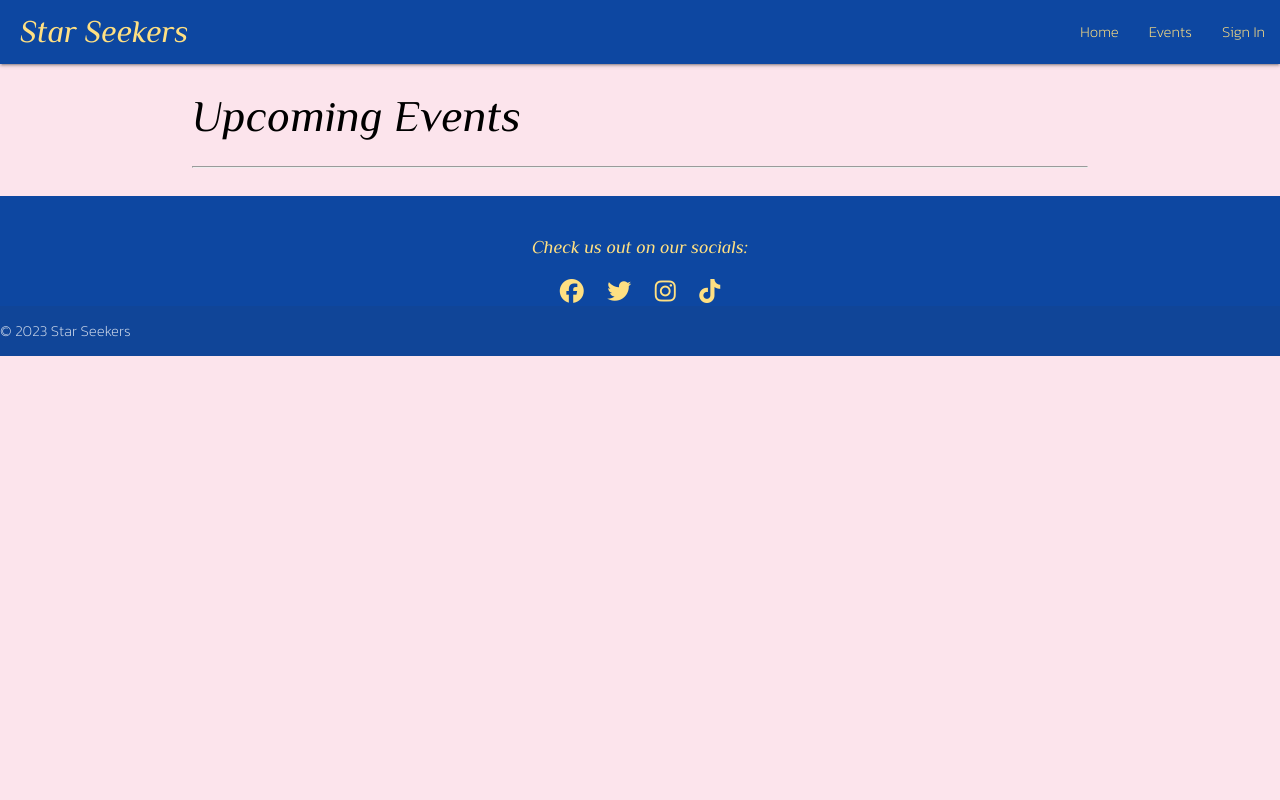
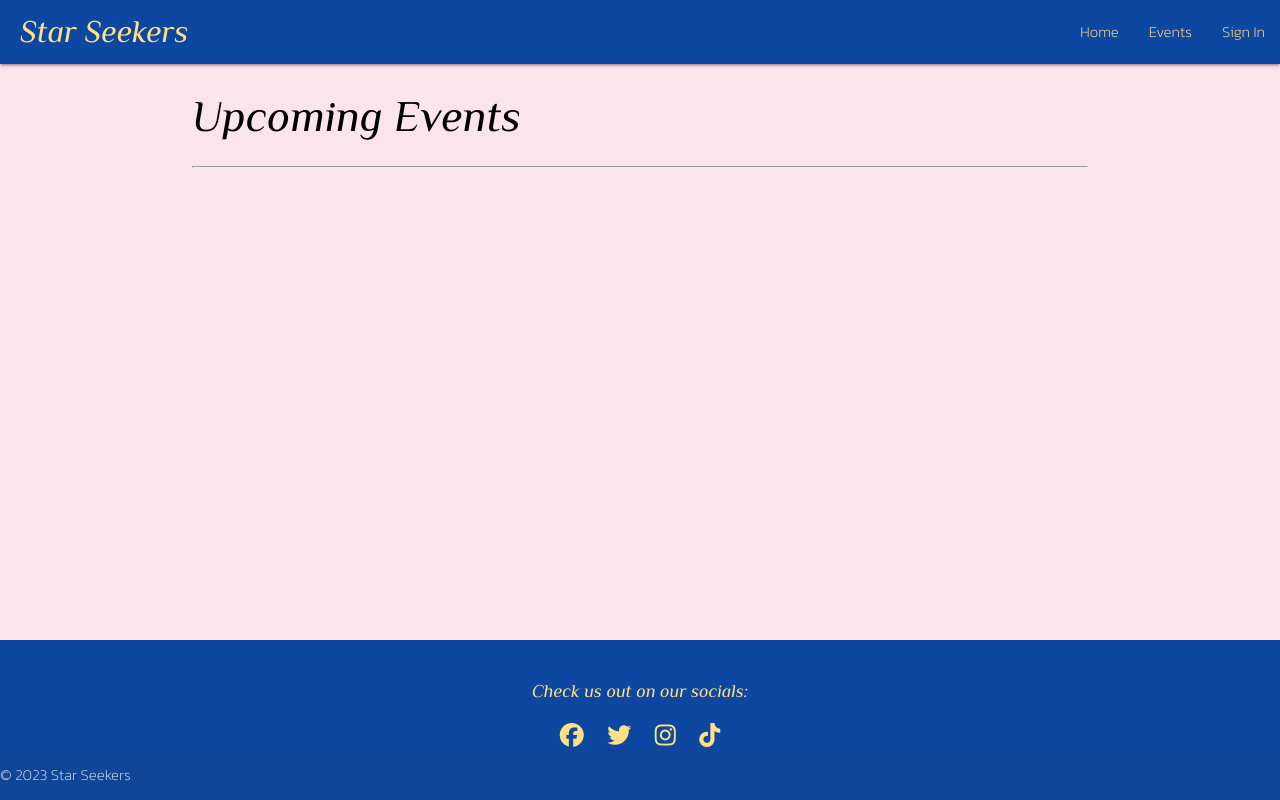
Before and after one commit to Shabucky1812/star-seekers, a Django app: page /events/ in a window 1280 px wide. Run offline with Django 4.2, Linux system fonts and the light colour scheme; data that the repository does not hold is empty; some libraries are stand-ins or nearby versions.

Commit message:
Make footer stick to the bottom of page

```diff
--- a/static/css/style.css
+++ b/static/css/style.css
@@ -11,6 +11,14 @@
 
 body {
     background-color: #fce4ec;
+    display: flex;
+    min-height: 100vh;
+    flex-direction: column;
+}
+
+main {
+    flex: 1 0 auto;
+    padding-bottom: 40px;
 }
 
 h1, h2, h3 {
```
